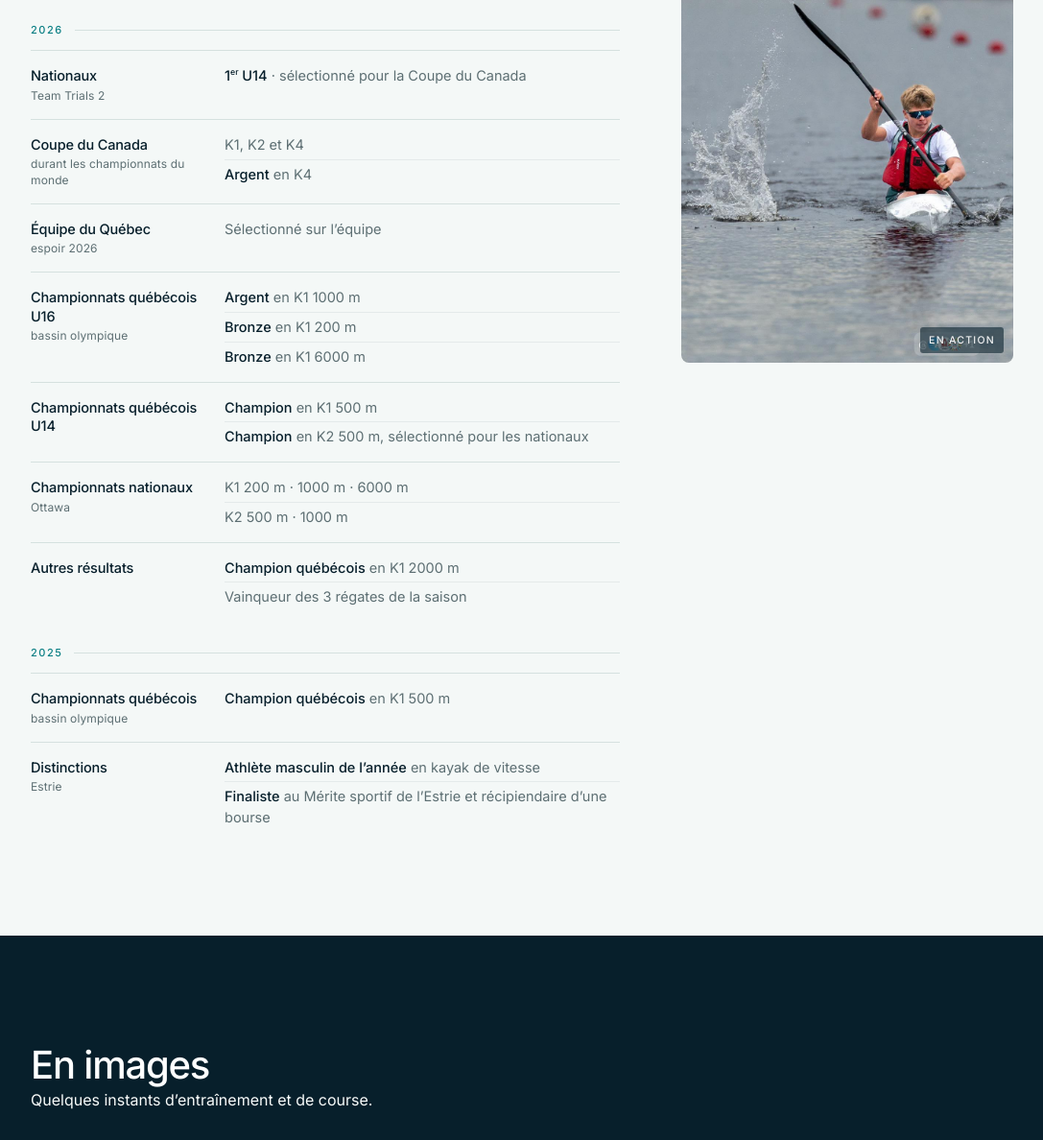
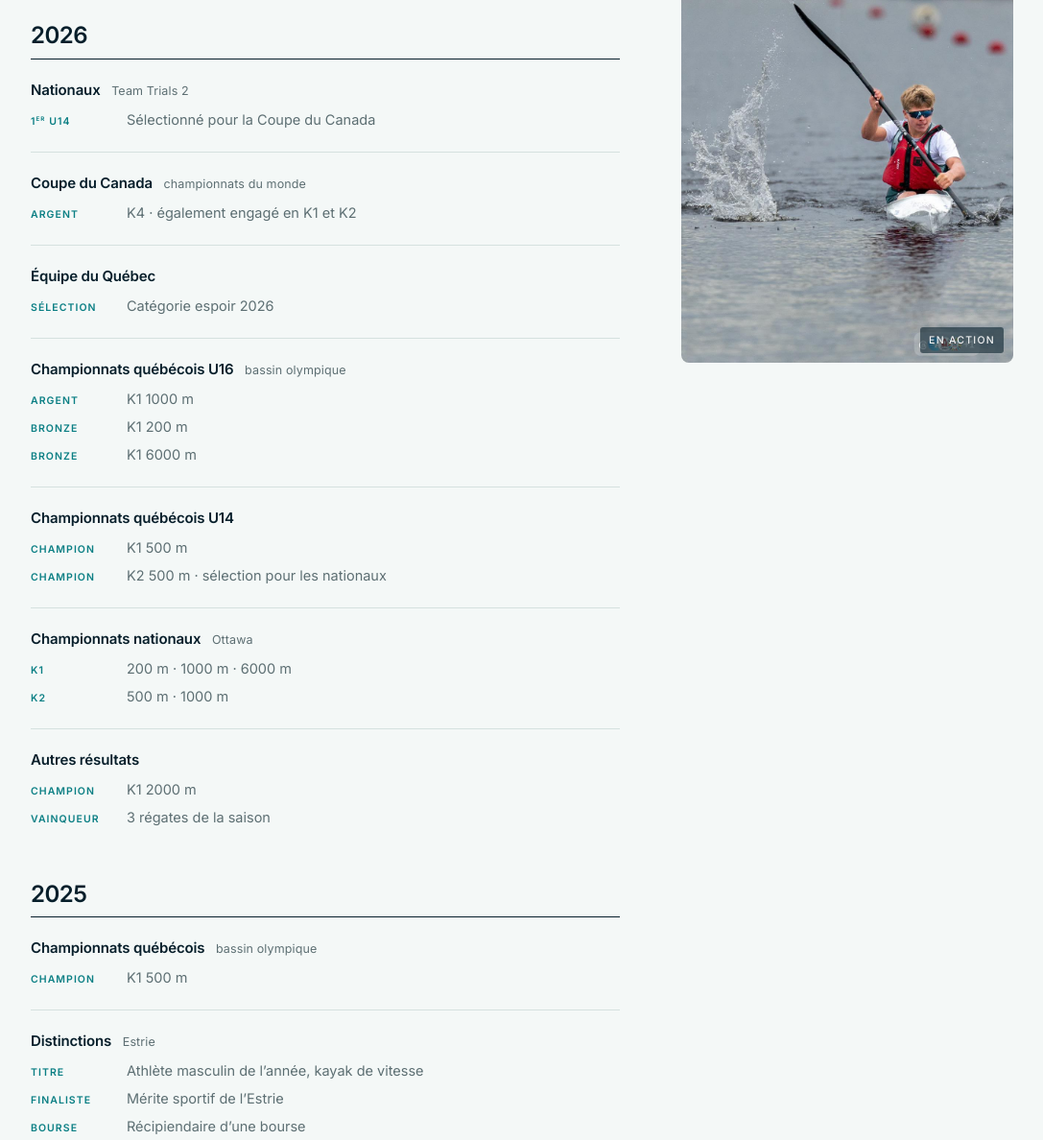
Before and after one commit to JupomIII/laurent-pomerleau, a plain HTML site: page index.html in a window 1280 px wide. Shown: the part 1632-2820 px from the top of the page at 96% size, without its empty margins (96-1183 px from the left). Drawn offline with Linux system fonts and the light colour scheme.

Commit message:
Réalisations présentées comme un tableau de résultats
Chaque saison s'ouvre sur une année bien visible, chaque compétition sur une ligne titrée, et chaque résultat place son rang dans une colonne alignée à gauche pour se lire d'un coup d'œil.

```diff
--- a/index.html
+++ b/index.html
@@ -9,7 +9,7 @@
       content="Portfolio sportif — le parcours, les résultats et les photos d’un athlète de kayak de vitesse"
     />
     <title>Laurent Pomerleau — Kayak de vitesse</title>
-    <link rel="stylesheet" href="style.css?v=17" />
+    <link rel="stylesheet" href="style.css?v=18" />
   </head>
   <body>
     <header class="site-header" id="top">
@@ -76,58 +76,63 @@
             <div class="season">
               <p class="season-year">2026</p>
 
-              <div class="season-block">
+              <div class="race">
                 <h3>Nationaux <span>Team Trials 2</span></h3>
                 <ul>
-                  <li><strong>1<sup>er</sup> U14</strong> · sélectionné pour la Coupe du Canada</li>
+                  <li>
+                    <span class="mark">1<sup>er</sup> U14</span>
+                    <span>Sélectionné pour la Coupe du Canada</span>
+                  </li>
                 </ul>
               </div>
 
-              <div class="season-block">
-                <h3>Coupe du Canada <span>durant les championnats du monde</span></h3>
+              <div class="race">
+                <h3>Coupe du Canada <span>championnats du monde</span></h3>
                 <ul>
-                  <li>K1, K2 et K4</li>
-                  <li><strong>Argent</strong> en K4</li>
+                  <li><span class="mark">Argent</span><span>K4 · également engagé en K1 et K2</span></li>
                 </ul>
               </div>
 
-              <div class="season-block">
-                <h3>Équipe du Québec <span>espoir 2026</span></h3>
+              <div class="race">
+                <h3>Équipe du Québec</h3>
                 <ul>
-                  <li>Sélectionné sur l’équipe</li>
+                  <li><span class="mark">Sélection</span><span>Catégorie espoir 2026</span></li>
                 </ul>
               </div>
 
-              <div class="season-block">
+              <div class="race">
                 <h3>Championnats québécois U16 <span>bassin olympique</span></h3>
                 <ul>
-                  <li><strong>Argent</strong> en K1 1000 m</li>
-                  <li><strong>Bronze</strong> en K1 200 m</li>
-                  <li><strong>Bronze</strong> en K1 6000 m</li>
+                  <li><span class="mark">Argent</span><span>K1 1000 m</span></li>
+                  <li><span class="mark">Bronze</span><span>K1 200 m</span></li>
+                  <li><span class="mark">Bronze</span><span>K1 6000 m</span></li>
                 </ul>
               </div>
 
-              <div class="season-block">
+              <div class="race">
                 <h3>Championnats québécois U14</h3>
                 <ul>
-                  <li><strong>Champion</strong> en K1 500 m</li>
-                  <li><strong>Champion</strong> en K2 500 m, sélectionné pour les nationaux</li>
+                  <li><span class="mark">Champion</span><span>K1 500 m</span></li>
+                  <li>
+                    <span class="mark">Champion</span>
+                    <span>K2 500 m · sélection pour les nationaux</span>
+                  </li>
                 </ul>
               </div>
 
-              <div class="season-block">
+              <div class="race">
                 <h3>Championnats nationaux <span>Ottawa</span></h3>
                 <ul>
-                  <li>K1 200 m · 1000 m · 6000 m</li>
-                  <li>K2 500 m · 1000 m</li>
+                  <li><span class="mark">K1</span><span>200 m · 1000 m · 6000 m</span></li>
+                  <li><span class="mark">K2</span><span>500 m · 1000 m</span></li>
                 </ul>
               </div>
 
-              <div class="season-block">
+              <div class="race">
                 <h3>Autres résultats</h3>
                 <ul>
-                  <li><strong>Champion québécois</strong> en K1 2000 m</li>
-                  <li>Vainqueur des 3 régates de la saison</li>
+                  <li><span class="mark">Champion</span><span>K1 2000 m</span></li>
+                  <li><span class="mark">Vainqueur</span><span>3 régates de la saison</span></li>
                 </ul>
               </div>
             </div>
@@ -135,20 +140,22 @@
             <div class="season">
               <p class="season-year">2025</p>
 
-              <div class="season-block">
+              <div class="race">
                 <h3>Championnats québécois <span>bassin olympique</span></h3>
                 <ul>
-                  <li><strong>Champion québécois</strong> en K1 500 m</li>
+                  <li><span class="mark">Champion</span><span>K1 500 m</span></li>
                 </ul>
               </div>
 
-              <div class="season-block">
+              <div class="race">
                 <h3>Distinctions <span>Estrie</span></h3>
                 <ul>
-                  <li><strong>Athlète masculin de l’année</strong> en kayak de vitesse</li>
                   <li>
-                    <strong>Finaliste</strong> au Mérite sportif de l’Estrie et récipiendaire d’une bourse
+                    <span class="mark">Titre</span>
+                    <span>Athlète masculin de l’année, kayak de vitesse</span>
                   </li>
+                  <li><span class="mark">Finaliste</span><span>Mérite sportif de l’Estrie</span></li>
+                  <li><span class="mark">Bourse</span><span>Récipiendaire d’une bourse</span></li>
                 </ul>
               </div>
             </div>
--- a/style.css
+++ b/style.css
@@ -490,82 +490,74 @@ h2 {
 /* ---------- Saisons ---------- */
 
 .season {
-  margin-top: 38px;
+  margin-top: 40px;
+}
+
+.season + .season {
+  margin-top: 56px;
 }
 
 .season-year {
-  display: flex;
-  align-items: center;
-  gap: 12px;
   margin: 0;
-  padding-bottom: 12px;
+  padding-bottom: 10px;
+  border-bottom: 1px solid var(--ink);
+  font-size: 24px;
+  font-weight: 600;
+  line-height: 1.1;
+  letter-spacing: -0.02em;
+  color: var(--ink);
+}
+
+.race {
+  padding: 22px 0;
   border-bottom: 1px solid var(--line-light);
-  font-size: 11px;
-  font-weight: 500;
-  letter-spacing: 0.14em;
-  text-transform: uppercase;
-  color: var(--teal);
-}
-
-.season-year::after {
-  content: "";
-  flex: 1;
-  height: 1px;
-  background: var(--line-light);
-}
-
-.season-block {
-  display: grid;
-  grid-template-columns: minmax(0, 178px) minmax(0, 1fr);
-  gap: 2px 24px;
-  align-items: baseline;
-  padding: 15px 0;
-  border-bottom: 1px solid var(--line-light);
-}
-
-.season-block:last-child {
+}
+
+.race:last-child {
   padding-bottom: 0;
   border-bottom: 0;
 }
 
-.season-block h3 {
+.race h3 {
   margin: 0;
-  font-size: 14.5px;
-  font-weight: 500;
+  font-size: 15px;
+  font-weight: 600;
   line-height: 1.35;
   letter-spacing: -0.01em;
   color: var(--ink);
 }
 
-.season-block h3 span {
-  display: block;
-  margin-top: 3px;
-  font-size: 12px;
+.race h3 span {
+  margin-left: 8px;
+  font-size: 12.5px;
   font-weight: 400;
-  line-height: 1.4;
   letter-spacing: 0.01em;
   color: var(--muted-light);
 }
 
-.season-block ul {
-  display: grid;
-  gap: 4px;
-}
-
-.season-block li {
+.race ul {
+  display: grid;
+  gap: 7px;
+  margin-top: 10px;
+}
+
+.race li {
+  display: grid;
+  grid-template-columns: 88px minmax(0, 1fr);
+  gap: 12px;
+  align-items: baseline;
   font-size: 14.5px;
   line-height: 1.5;
   color: var(--muted-light);
 }
 
-.season-block li + li {
-  padding-top: 4px;
-  border-top: 1px solid rgba(15, 45, 58, 0.07);
-}
-
-.season-block li strong {
-  font-weight: 500;
-  color: var(--ink);
+.mark {
+  font-size: 10.5px;
+  font-weight: 600;
+  line-height: 1.7;
+  letter-spacing: 0.1em;
+  text-transform: uppercase;
+  color: var(--teal);
 }
 
 /* ---------- Championnats ---------- */
@@ -961,15 +953,6 @@ h2 {
     height: 340px;
   }
 
-  .season-block {
-    grid-template-columns: minmax(0, 1fr);
-    gap: 8px;
-  }
-
-  .season-block h3 span {
-    display: inline;
-    margin-left: 6px;
-  }
 }
 
 @media (max-width: 760px) {
@@ -1032,6 +1015,19 @@ h2 {
     grid-template-columns: 84px minmax(0, 1fr);
   }
 
+  .season-year {
+    font-size: 21px;
+  }
+
+  .race {
+    padding: 18px 0;
+  }
+
+  .race li {
+    grid-template-columns: 80px minmax(0, 1fr);
+    gap: 10px;
+  }
+
   .honours-inner {
     grid-template-columns: 1fr;
     gap: 24px;
@@ -1325,17 +1321,27 @@ h2 {
     font-size: 9pt;
   }
 
-  .season-block li {
+  .season-year {
+    font-size: 13pt;
+    padding-bottom: 1.5mm;
+  }
+
+  .race {
+    padding: 3mm 0;
+  }
+
+  .race li {
+    grid-template-columns: 18mm minmax(0, 1fr);
+    gap: 3mm;
     font-size: 8.5pt;
     line-height: 1.35;
   }
 
-  .season-block {
-    grid-template-columns: 34mm minmax(0, 1fr);
-    gap: 1mm 4mm;
-  }
-
-  .season-block,
+  .mark {
+    font-size: 6.5pt;
+  }
+
+  .race,
   .ph {
     break-inside: avoid;
     page-break-inside: avoid;
```
